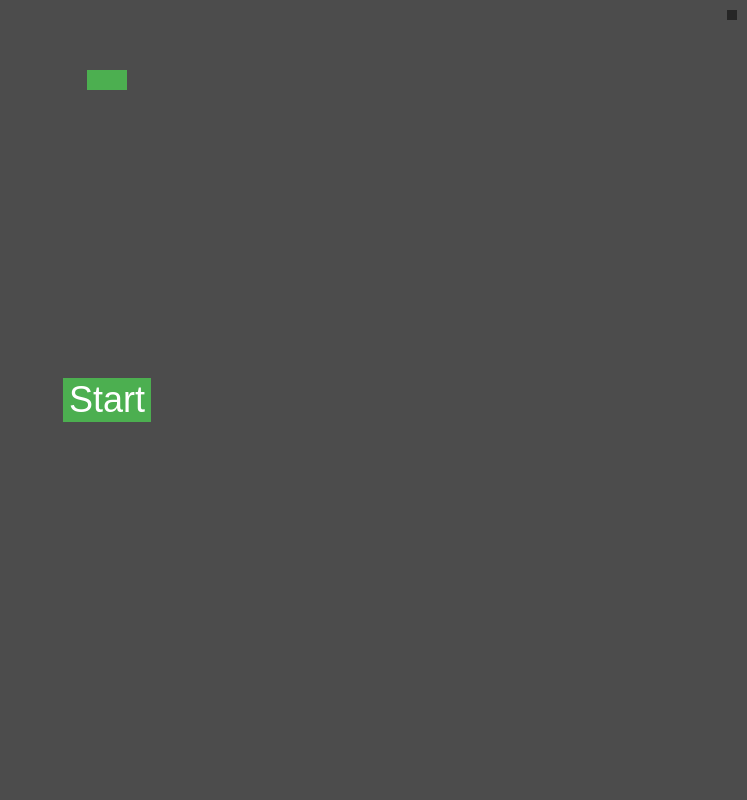
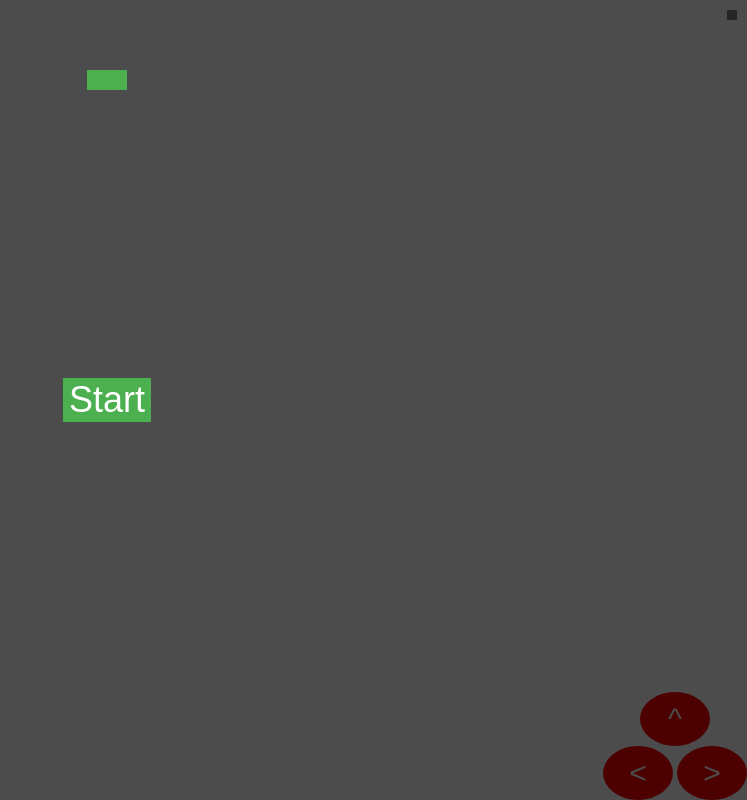
Before and after one commit to gintingherisanjaya/Game-Kubus, a website built with Vite: page index.html in a window 1280 px wide. Shown: the whole page, without its empty margins (533-1280 px from the left). Built offline with nearby package versions, Linux system fonts and the light colour scheme.

Commit message:
update moving-option for android

```diff
--- a/index.html
+++ b/index.html
@@ -5,9 +5,52 @@
 		<title>GAME KUBUS KELOMPOK 1</title>
 		<style>
 			body { margin: 0; }
+
+			.moving-option {
+				position: absolute;
+				right: 0px;
+				bottom: 0px;
+			}
+
+			.moving-option button {
+				font-size: 30px;
+				padding: 10px;
+				background-color: red;
+				color: white;
+				border: none;
+				margin: 0px;
+				border-radius: 50%;
+				width: 70px;
+
+				&:active {
+					background-color: green;
+					color: gold;
+				}
+			}
+
+			.moving-option .ln1 {
+				display: flex;
+				justify-content: center;
+			}
+
 		</style>
 	</head>
 	<body>
+		<div class="moving-option">
+			<div class="ln1">
+				<button class="w">
+					^
+				</button>
+			</div>
+			<div class="ln2">
+				<button class="a">
+					&lt;
+				</button>
+				<button class="d">
+					&gt;
+				</button>
+			</div>
+		</div>
 		<script type="module" src="./dist/bundle.js"></script>
 	</body>
 </html>
--- a/main.js
+++ b/main.js
@@ -8,6 +8,10 @@ let level2DisplayTime = 1000; // Durasi tampilan tulisan Level 2 dalam milidetik
 let level2StartTime;
 // Tambahkan checkpoint di posisi (0, 0, -47)
 const checkpointPosition = new THREE.Vector3(0, 0, -5);
+
+// Mobile Configuration
+
+
 
 const level2Overlay = document.createElement('div');
 level2Overlay.id = 'level2Overlay';
@@ -677,6 +681,22 @@ document.addEventListener('keydown', (event) => {
   }
 });
 
+const moveForwardButton = document.querySelector(".moving-option .w");
+const moveLeftButton = document.querySelector(".moving-option .a");
+const moveRightButton = document.querySelector(".moving-option .d");
+
+moveForwardButton.addEventListener("click", function() {
+  moveForward();
+});
+
+moveLeftButton.addEventListener("click", function() {
+  moveLeft();
+});
+
+moveRightButton.addEventListener("click", function() {
+  moveRight();
+});
+
 // Fungsi untuk bergerak ke depan
 function moveForward() {
   // Periksa apakah kubus utama masih berada di dalam batas lantai sebelum bergerak
```
Also changed, not shown: dist/bundle.js.
